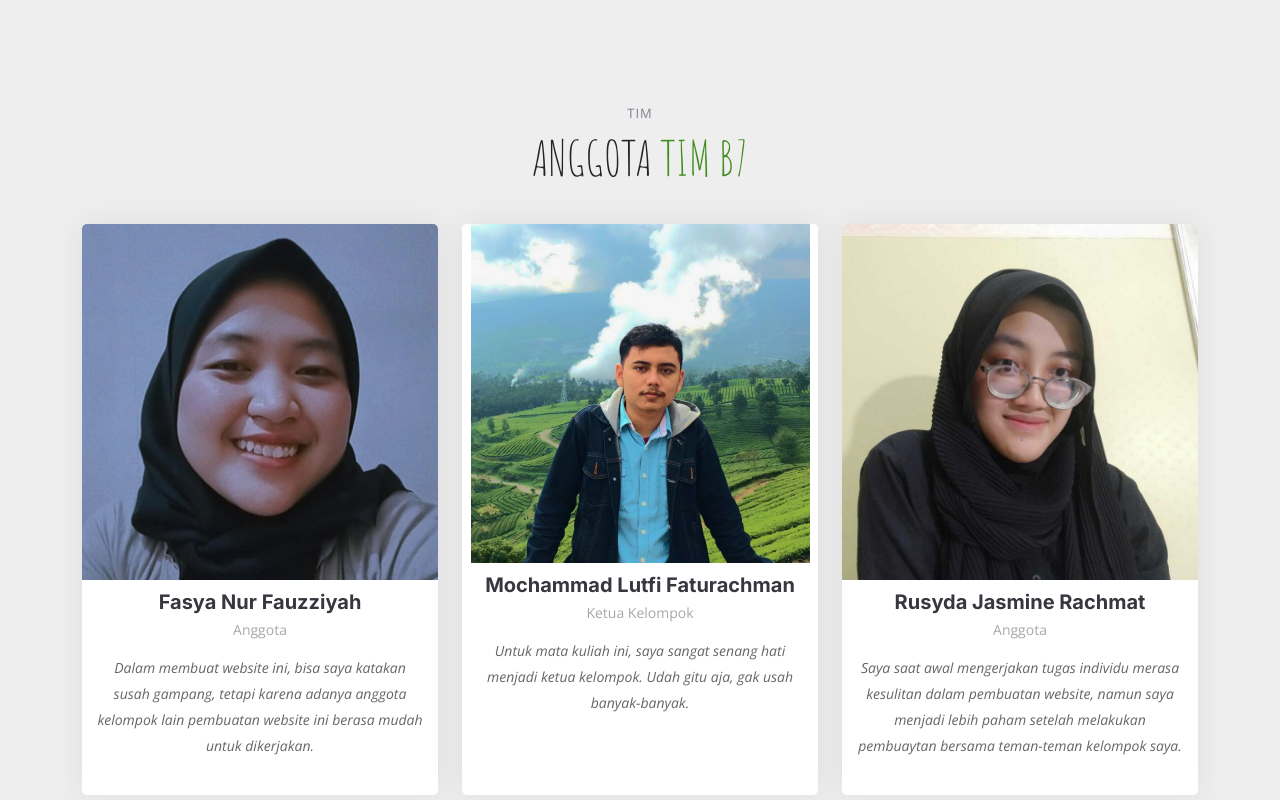
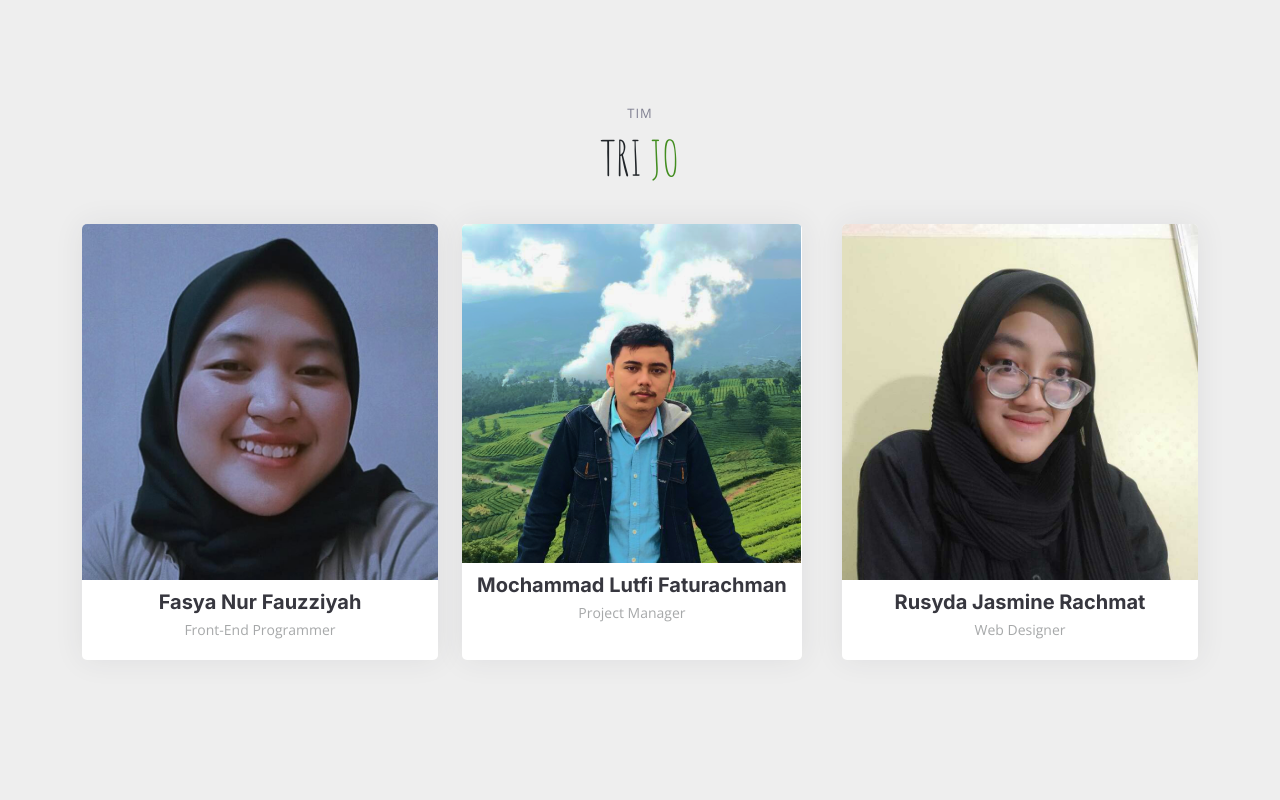
Before and after one commit to rusydajsmn/webdev_trijo, a plain HTML site: page Trijo/index.html in a window 1280 px wide. Shown: the part 3700-4500 px from the top of the page. Drawn offline with nearby package versions, Linux system fonts and the light colour scheme.

Commit message:
update revisian pt1

```diff
--- a/Trijo/index.html
+++ b/Trijo/index.html
@@ -365,7 +365,7 @@
 
                 <div class="section-header">
                     <h2>TIM</h2>
-                    <p>ANGGOTA <span>TIM B7</p>
+                    <p>TRI <span>JO</p>
         </div>
 
         <div class="row gy-4">
@@ -382,8 +382,7 @@
               </div>
               <div class="member-info">
                 <h4>Fasya Nur Fauzziyah</h4>
-                <span>Anggota</span>
-                        <p>Dalam membuat website ini, bisa saya katakan susah gampang, tetapi karena adanya anggota kelompok lain pembuatan website ini berasa mudah untuk dikerjakan.</p>
+                <span>Front-End Programmer</span>
                 </div>
             </div>
             </div>
@@ -402,8 +401,7 @@
                     </div>
                     <div class="member-info">
                         <h4>Mochammad Lutfi Faturachman</h4>
-                        <span>Ketua Kelompok</span>
-                        <p>Untuk mata kuliah ini, saya sangat senang hati menjadi ketua kelompok. Udah gitu aja, gak usah banyak-banyak.</p>
+                        <span>Project Manager</span>
                     </div>
                 </div>
             </div>
@@ -421,8 +419,7 @@
                     </div>
                     <div class="member-info">
                         <h4>Rusyda Jasmine Rachmat</h4>
-                        <span>Anggota</span>
-                        <p>Saya saat awal mengerjakan tugas individu merasa kesulitan dalam pembuatan website, namun saya menjadi lebih paham setelah melakukan pembuaytan bersama teman-teman kelompok saya.</p>
+                        <span>Web Designer</span>
                     </div>
                 </div>
             </div>
@@ -535,7 +532,7 @@
                             <div>
                                 <h3>Jam Operasional</h3>
                                 <div>
-                                    <p>Buka Setiap Hari</p>
+                                    <p>24 Jam</p>
                                 </div>
                             </div>
                         </div>
```
